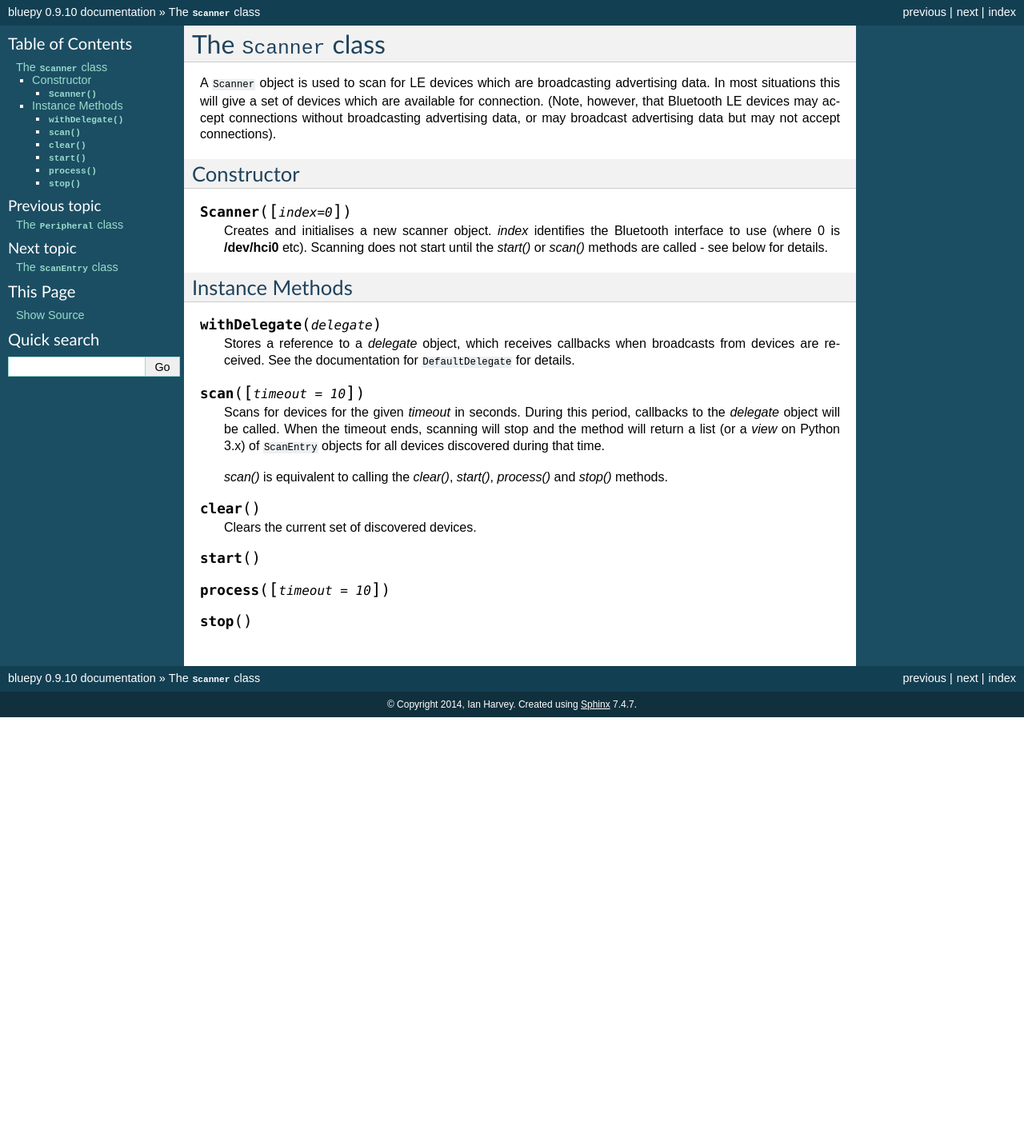
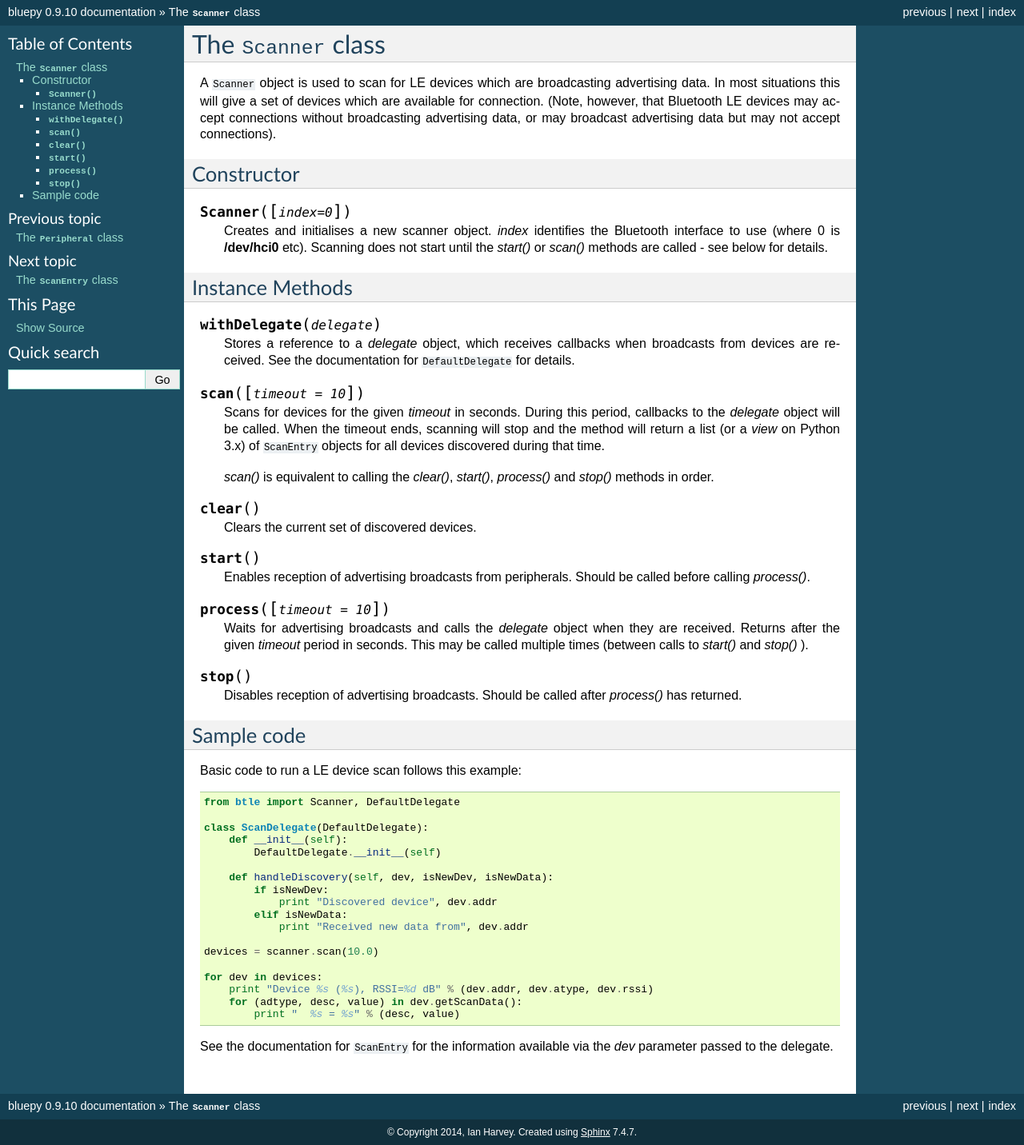
Before and after one commit to IanHarvey/bluepy, a Sphinx documentation site: the page built from docs/scanner.rst, in a window 1280 px wide. Shown: the whole page at 80% size. Built offline with Sphinx 7.4.7, drawn with Linux system fonts in a browser that asks for light colours; pages that are not in the unit, such as notebooks, are missing from menus; before the commit the page ends 900 px from its top, so only the background shows below that.

Commit message:
Tidy up documentation, add scanning example code

```diff
--- a/docs/notifications.rst
+++ b/docs/notifications.rst
@@ -7,7 +7,7 @@ In ``bluepy``, notifications are processed by creating a "delegate" object and
 registering it with the ``Peripheral``. A method in the delegate is called whenever
 a notification is received from the peripheral, as shown below:
 
-.. function:: handleNotification(cHandle, data):
+.. function:: handleNotification(cHandle, data)
 
     Called when a notification has been received from a ``Peripheral``. Normally
     you will call the peripheral's ``waitForNotifications()`` method to allow this,
--- a/docs/scanner.rst
+++ b/docs/scanner.rst
@@ -38,7 +38,7 @@ Instance Methods
     discovered during that time.
 
     *scan()* is equivalent to calling the *clear()*, *start()*,
-    *process()* and *stop()* methods.
+    *process()* and *stop()* methods in order.
 
 .. function:: clear()
 
@@ -46,6 +46,45 @@ Instance Methods
 
 .. function:: start()
 
+    Enables reception of advertising broadcasts from peripherals.
+    Should be called before calling *process()*.
+
 .. function:: process ( [timeout = 10] )
 
+    Waits for advertising broadcasts and calls the *delegate* object
+    when they are received. Returns after the given *timeout* period
+    in seconds. This may be called multiple times (between calls to
+    *start()* and *stop()* ).
+
 .. function:: stop()
+
+    Disables reception of advertising broadcasts. Should be called after
+    *process()* has returned.
+
+
+Sample code
+-----------
+
+Basic code to run a LE device scan follows this example::
+
+    from btle import Scanner, DefaultDelegate
+
+    class ScanDelegate(DefaultDelegate):
+        def __init__(self):
+            DefaultDelegate.__init__(self)
+
+        def handleDiscovery(self, dev, isNewDev, isNewData):
+            if isNewDev:
+                print "Discovered device", dev.addr
+            elif isNewData:
+                print "Received new data from", dev.addr
+
+    devices = scanner.scan(10.0)
+
+    for dev in devices:
+        print "Device %s (%s), RSSI=%d dB" % (dev.addr, dev.atype, dev.rssi)
+        for (adtype, desc, value) in dev.getScanData():
+            print "  %s = %s" % (desc, value)
+
+See the documentation for ``ScanEntry`` for the information available via the *dev*
+parameter passed to the delegate.
```
Also changed, not shown: docs/peripheral.rst (+4 -4 lines).
